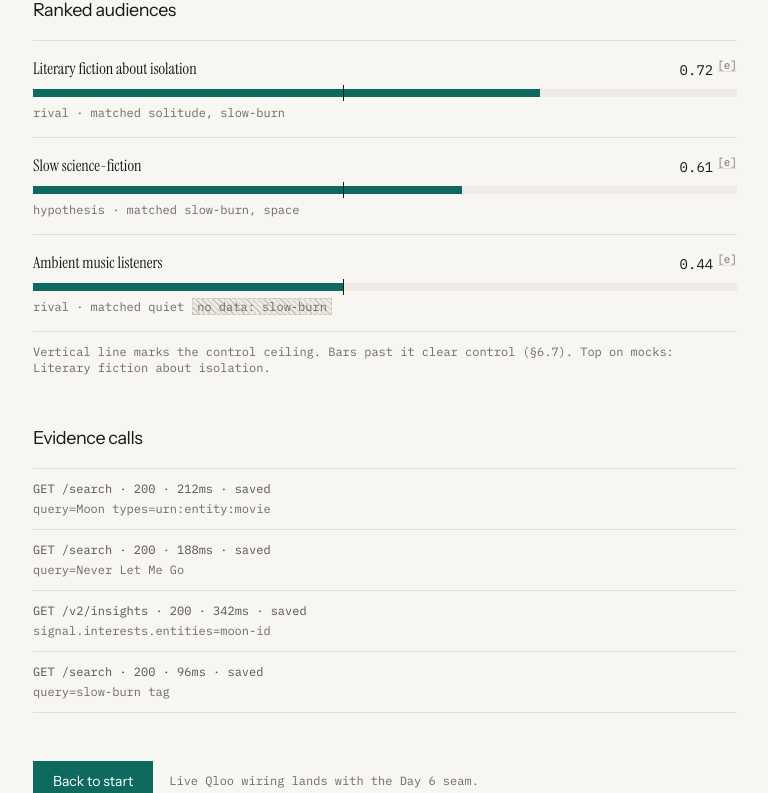
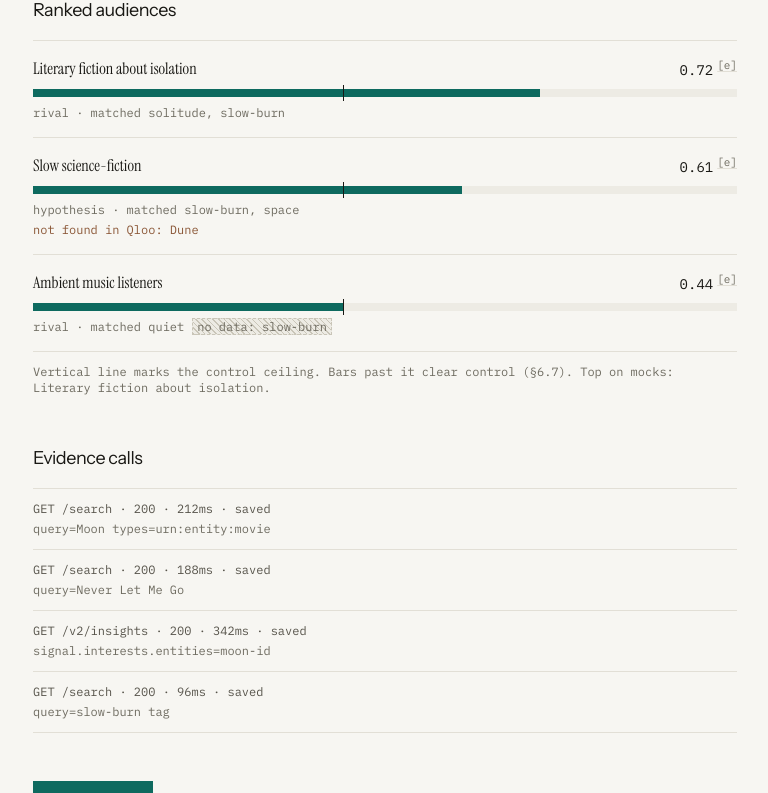
Before and after one commit to DammyCodes-all/whitespace, a Next.js app: page /run in a window 1280 px wide. Shown: the part 779-1572 px from the top of the page, without its empty margins (255-1023 px from the left). Built offline with nearby package versions, Linux system fonts and the light colour scheme.

Commit message:
chore: model not-found titles in contract, mocks, and skeleton

```diff
--- a/src/app/run/page.tsx
+++ b/src/app/run/page.tsx
@@ -107,6 +107,11 @@ export default function RunPage() {
                       </span>
                     )}
                   </p>
+                  {audience.notFoundTitles.length > 0 && (
+                    <p className="mt-1 font-mono text-xs text-clay">
+                      not found in Qloo: {audience.notFoundTitles.join(", ")}
+                    </p>
+                  )}
                 </div>
               );
             })}
--- a/src/lib/demo/mock-run.ts
+++ b/src/lib/demo/mock-run.ts
@@ -83,6 +83,7 @@ export const mockAudiences: Audience[] = [
         type: "urn:entity:movie",
       },
     ],
+    notFoundTitles: ["Dune"],
   },
   {
     id: "rival-lit",
@@ -97,6 +98,7 @@ export const mockAudiences: Audience[] = [
         type: "urn:entity:book",
       },
     ],
+    notFoundTitles: [],
   },
   {
     id: "rival-amb",
@@ -111,6 +113,7 @@ export const mockAudiences: Audience[] = [
         type: "urn:entity:artist",
       },
     ],
+    notFoundTitles: [],
   },
 ];
 
--- a/src/lib/types.ts
+++ b/src/lib/types.ts
@@ -40,7 +40,7 @@ export interface QlooCall {
   fromCache: boolean;
 }
 
-/** §6.2: a title Qloo resolved. Unresolved queries live in `notFound`. */
+/** §6.2: a title Qloo resolved. Queries it could not find live in `notFoundTitles`. */
 export interface ResolvedTitle {
   query: string;
   qlooId: string;
@@ -62,6 +62,8 @@ export interface Audience {
   /** §6.3: one-sentence reason for rival readings only. */
   reason?: string;
   titles: ResolvedTitle[];
+  /** §6.2: queries Qloo could not find, dropped and listed as "not found". */
+  notFoundTitles: string[];
 }
 
 /**
```
